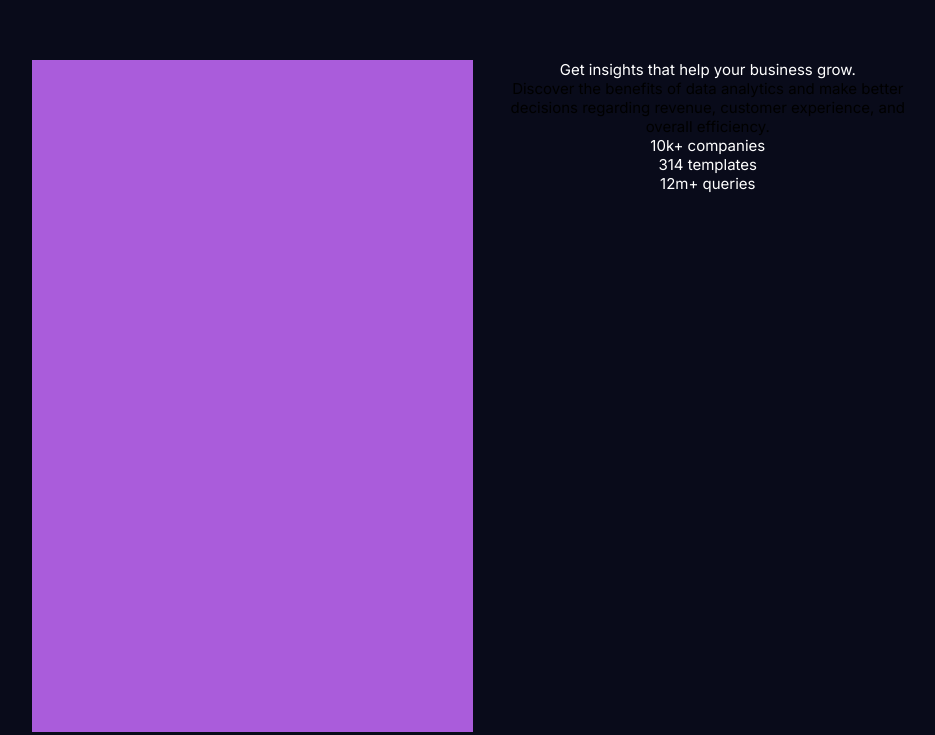
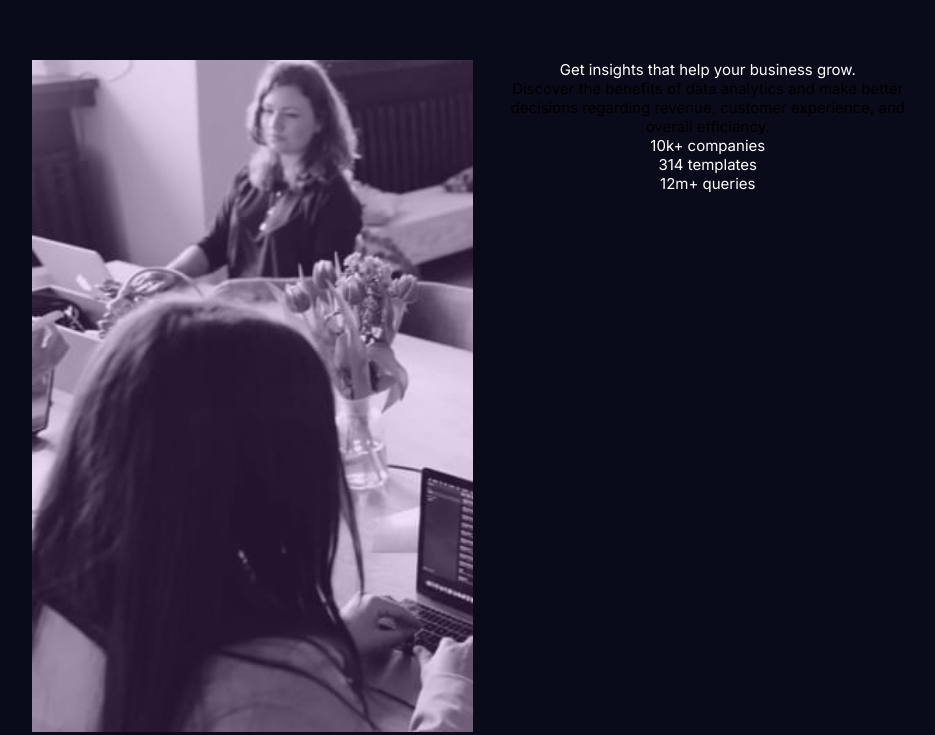
Before and after one commit to giuliozelante/stats-preview-card-component-main, a plain HTML site: page index.html in a window 1280 px wide. Shown: the part 196-931 px from the top of the page, without its empty margins (160-1095 px from the left). Drawn offline with Linux system fonts and the light colour scheme.

Commit message:
1 file modified

```diff
--- a/index.html
+++ b/index.html
@@ -51,7 +51,7 @@
         display: flex;
         flex-wrap: wrap;
         background-color: hsl(233, 47%, 7%);
-        font-family: "Inter";
+        font-family: 'Inter';
         font-size: 15px;
         font-weight: 400;
         position: relative;
@@ -94,15 +94,21 @@
       header {
         padding-top: 75%;
         background-color: hsl(277, 64%, 61%);
+        position: relative;
+        z-index: 1;
       }
 
       header > div {
         background: url(images/image-header-mobile.jpg);
         background-size: cover;
         background-repeat: repeat;
-        width: 100%; /* may not be necessary */
+        top: 0;
+        left: 0;
+        width: 100%;
+        height: 100%;
         opacity: 0.8;
         z-index: 2;
+        position: absolute;
       }
     </style>
   </head>
```
